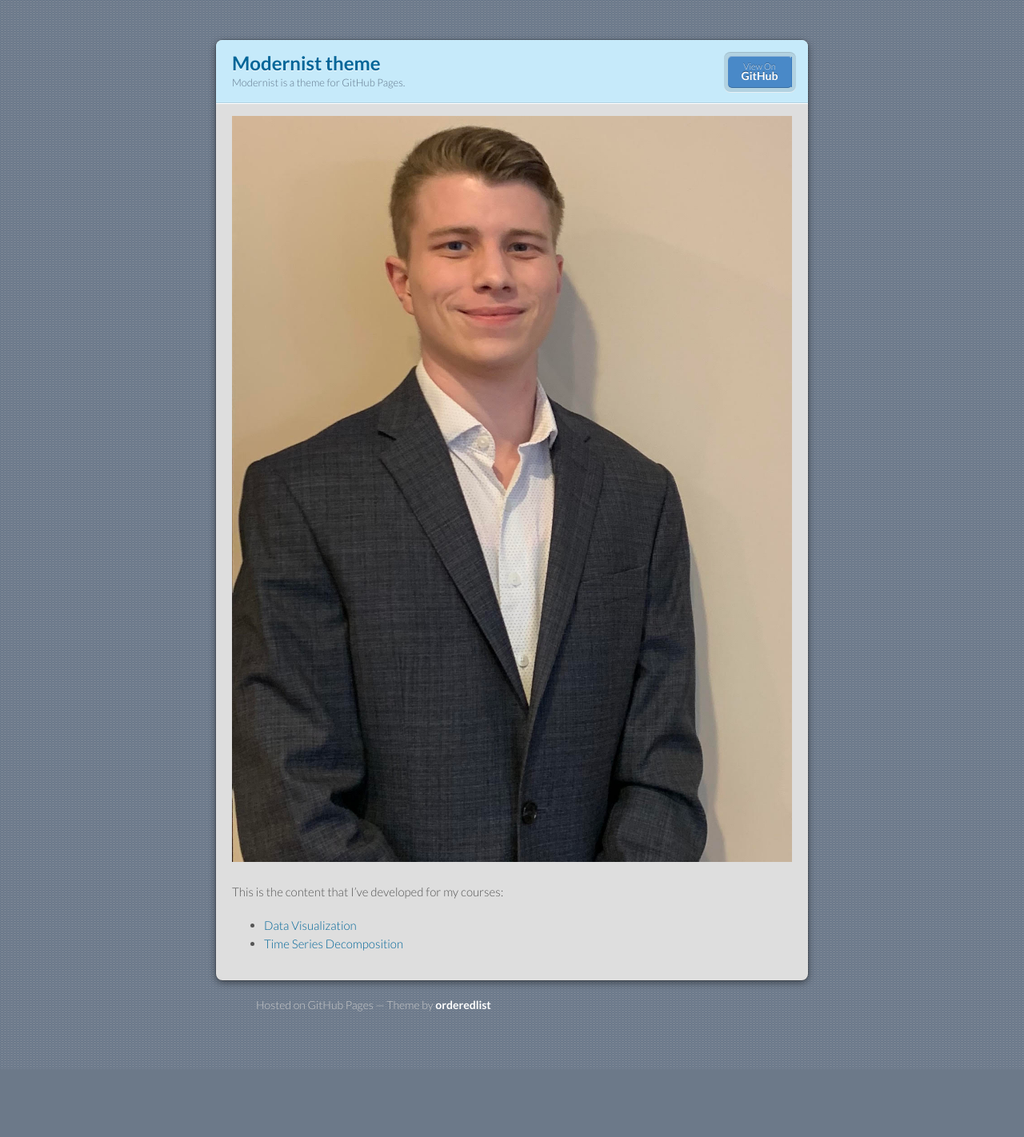
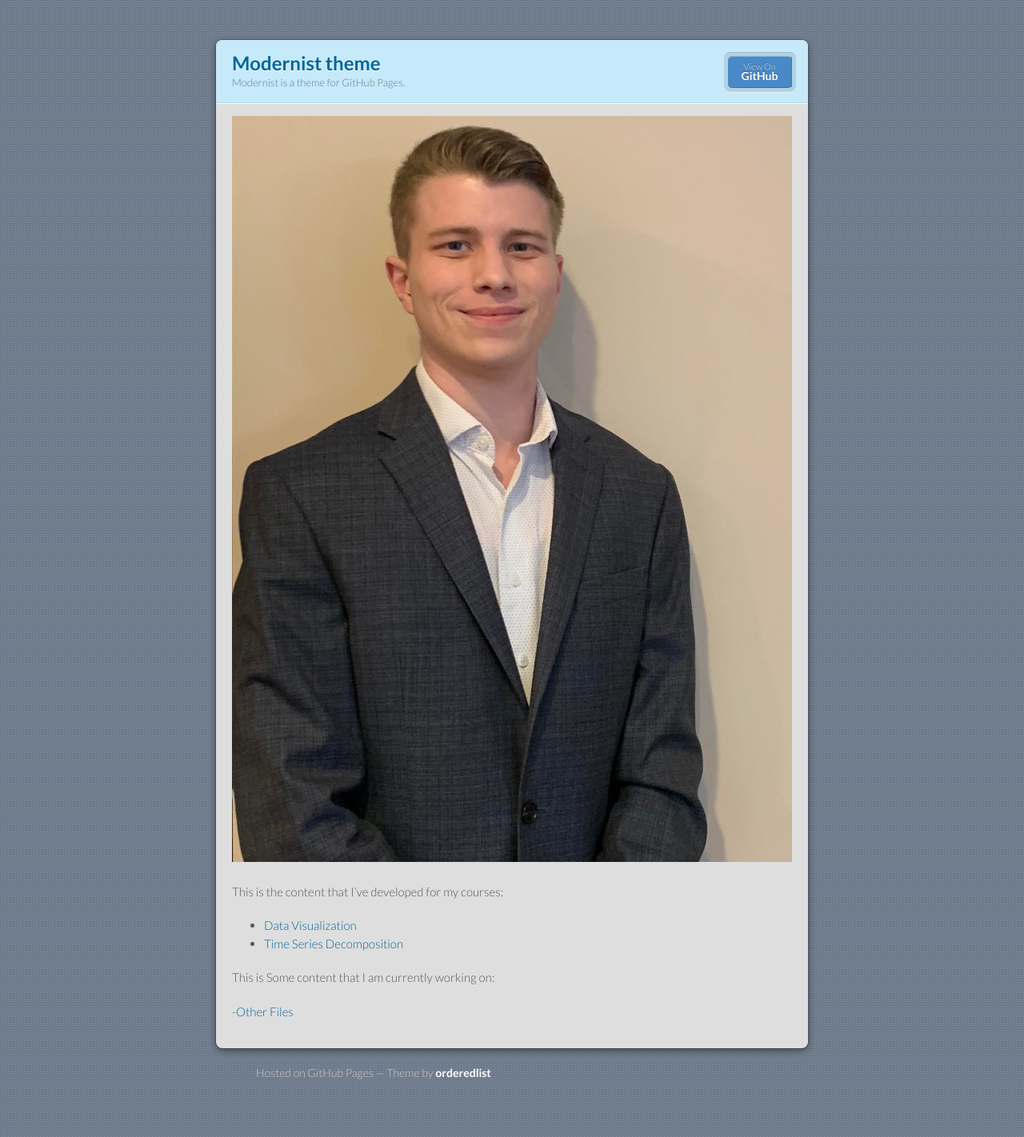
Before and after one commit to Reed-Whitmer/Reed-Whitmer.github.io, a Jekyll site: the page built from index.md, in a window 1280 px wide. Shown: the whole page at 80% size. Built offline with Jekyll 4.4.1, drawn with Linux system fonts in a browser that asks for light colours; our own code applies the rules of GitHub Pages for plain Markdown files; before the commit the page ends 1337 px from its top, so only the background shows below that.

Commit message:
Update index.md

```diff
--- a/index.md
+++ b/index.md
@@ -19,3 +19,8 @@ This is the content that I've developed for my courses:
 
 - [Data Visualization](/DataVisualization/index.md)
 - [Time Series Decomposition](/TimeSeriesDecomposition/index.md)
+
+
+This is Some content that I am currently working on:
+
+-[Other Files](https://github.com/Reed-Whitmer/OtherFiles)
```
